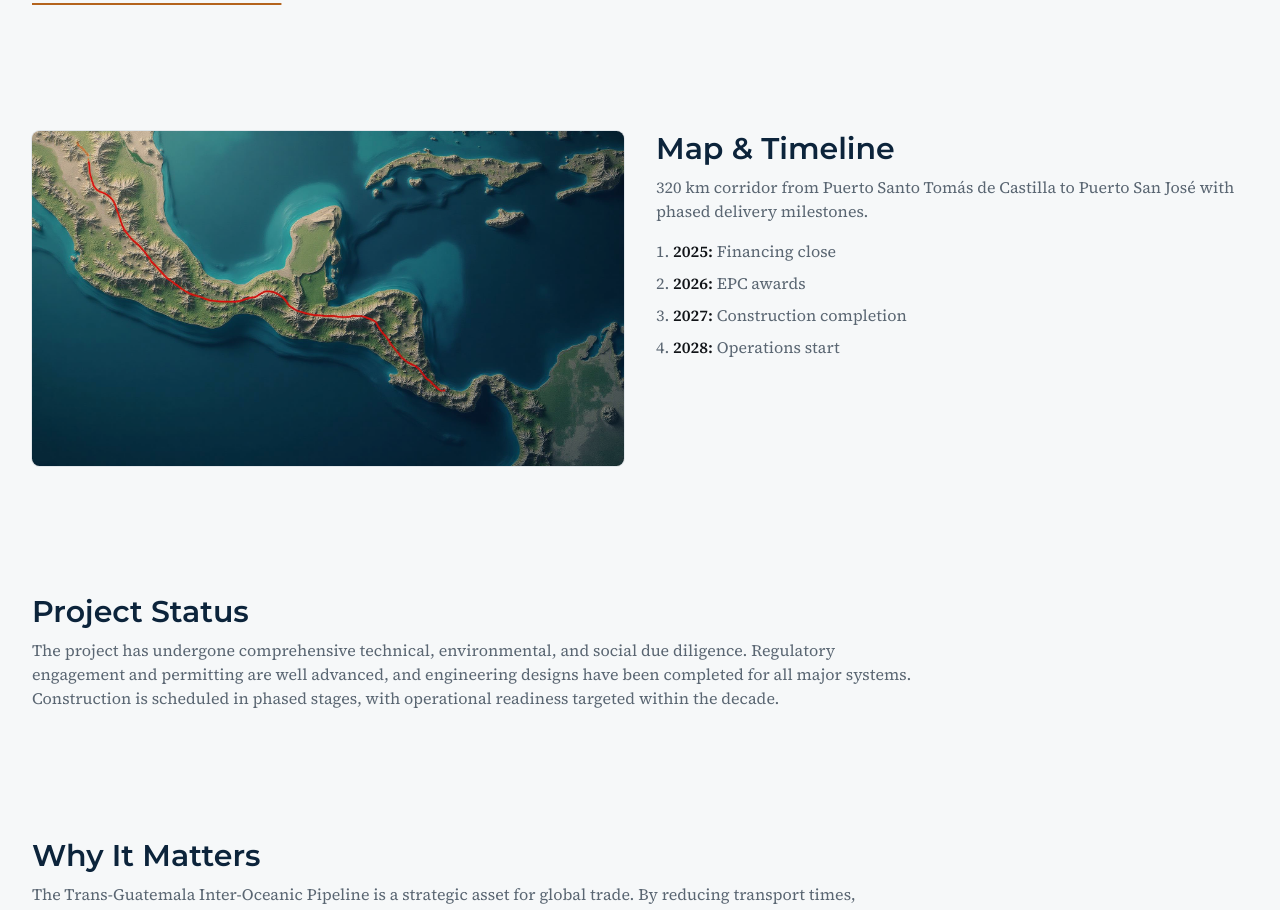
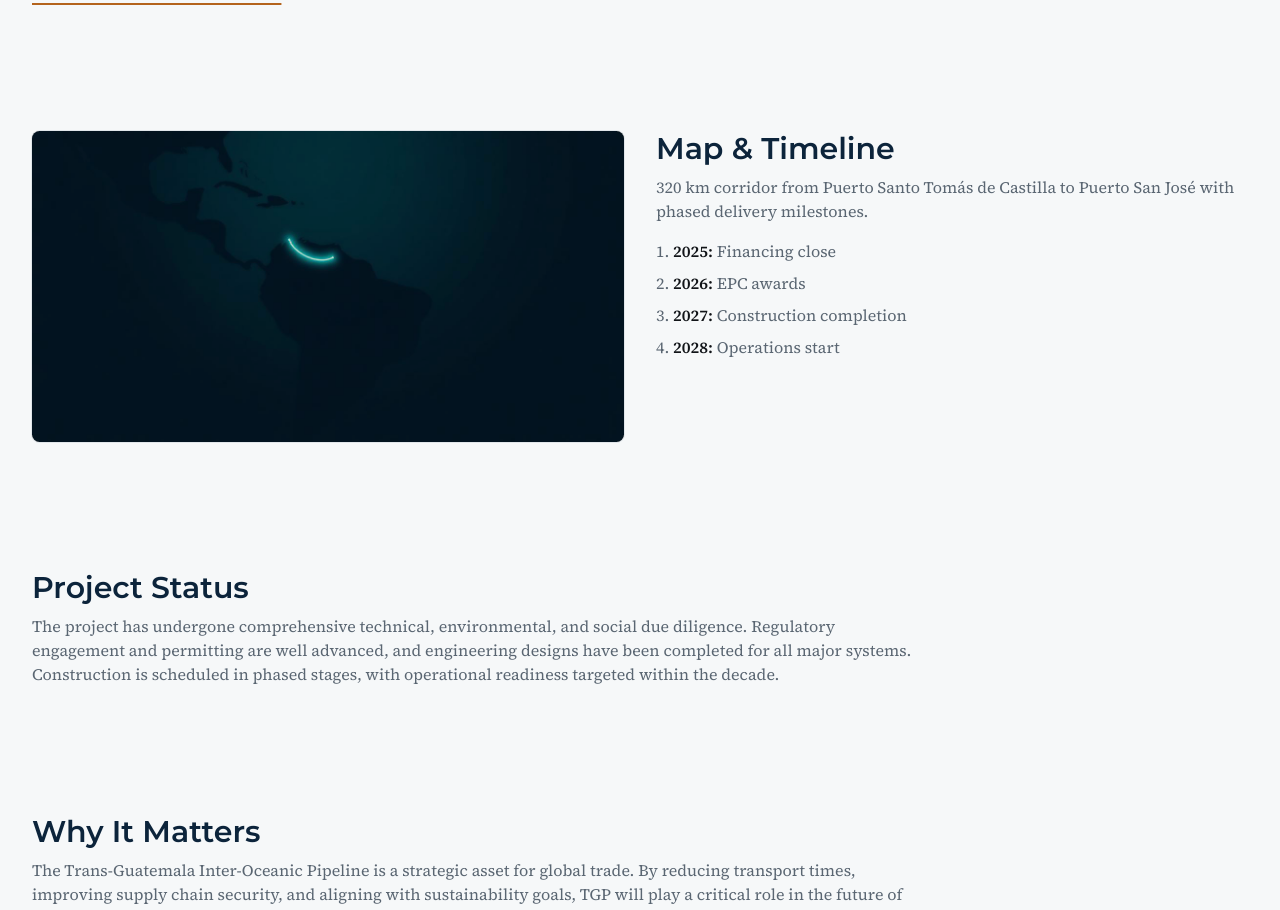
Before and after one commit to xrivera-launchfrog/cross-corridor-connect, a React (Vite) app: page / in a window 1280 px wide. Shown: the part 3300-4210 px from the top of the page. Built offline with nearby package versions, Linux system fonts and the light colour scheme.

Commit message:
Replace map and timeline image
Replaced the map and timeline image on the Home page with a previously used image, ensuring no image is repeated.

```diff
--- a/src/pages/Index.tsx
+++ b/src/pages/Index.tsx
@@ -1,6 +1,6 @@
 import { Helmet } from "react-helmet-async";
 import { Link } from "react-router-dom";
-import heroRouteMap from "@/assets/hero-route-map.jpg";
+import ogRouteHero from "@/assets/og-route-hero.jpg";
 
 const heroImg = "/lovable-uploads/43f1a202-1b9b-4360-94a1-1cccbfc36361.png";
 
@@ -170,7 +170,7 @@ const Index = () => {
       <section className="container mx-auto py-16 grid gap-8 md:grid-cols-2 items-start">
         <figure className="relative rounded-md overflow-hidden ring-1 ring-border order-2 md:order-1">
           <img
-            src={heroRouteMap}
+            src={ogRouteHero}
             alt="Route map of the Trans Guatemala Pipeline across the Atlantic–Pacific corridor"
             loading="lazy"
             decoding="async"
```
